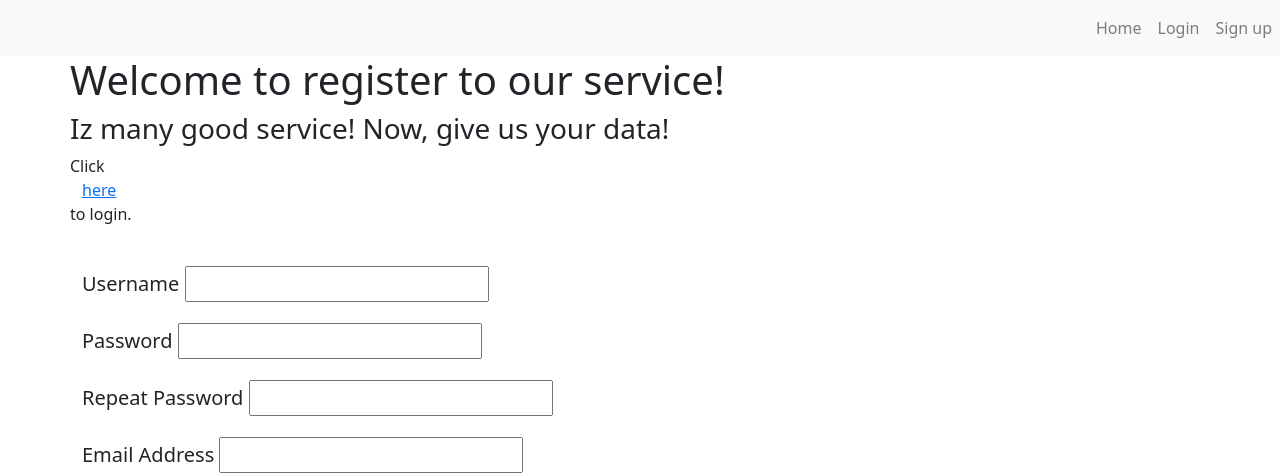
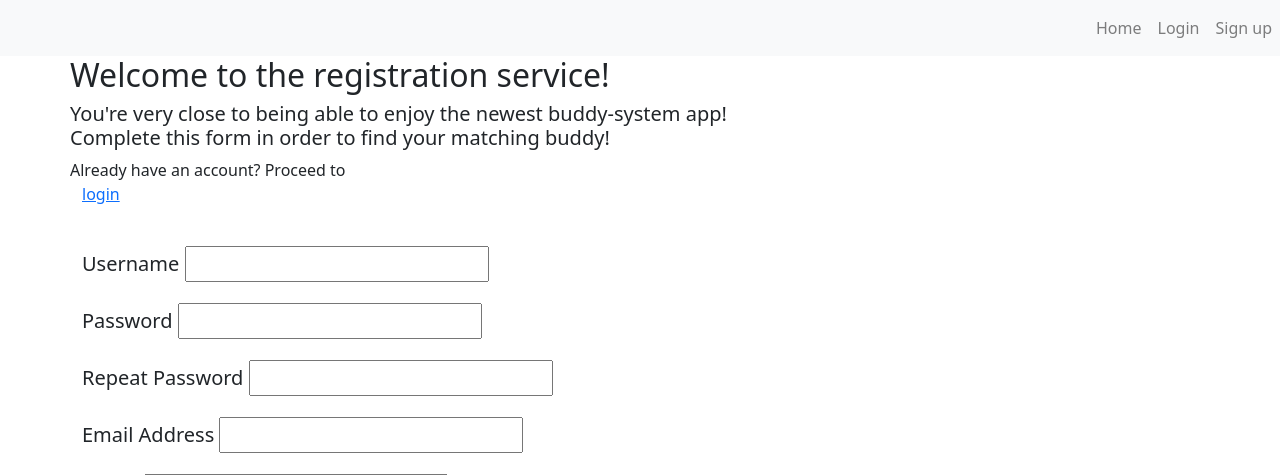
Before and after one commit to PCollander/Buddy-, a Flask app: page /register in a window 1280 px wide. Shown: the top 475 px of the page. Run offline with Flask 2, Linux system fonts and the light colour scheme; data comes from the database, SQL or seed files in the repository; some libraries are stand-ins or nearby versions.

Commit message:
Styling and wording

```diff
--- a/buddy+/templates/registration.html
+++ b/buddy+/templates/registration.html
@@ -4,10 +4,13 @@
 
 
 
-<h1 class="row">Welcome to register to our service!</h1>
-<h3 class="row">Iz many good service! Now, give us your data!</h3>
+<h2 class="row">Welcome to the registration service!</h2>
+<h5 class="row">
+    You're very close to being able to enjoy the newest buddy-system app!
+    <br>Complete this form in order to find your matching buddy!
+</h5>
 
-<p class="row">Click <a href="/login"> here </a> to login.</p>
+<p class="row">Already have an account? Proceed to <a href="/login"> login </a></p>
 
 <br>
 
```
